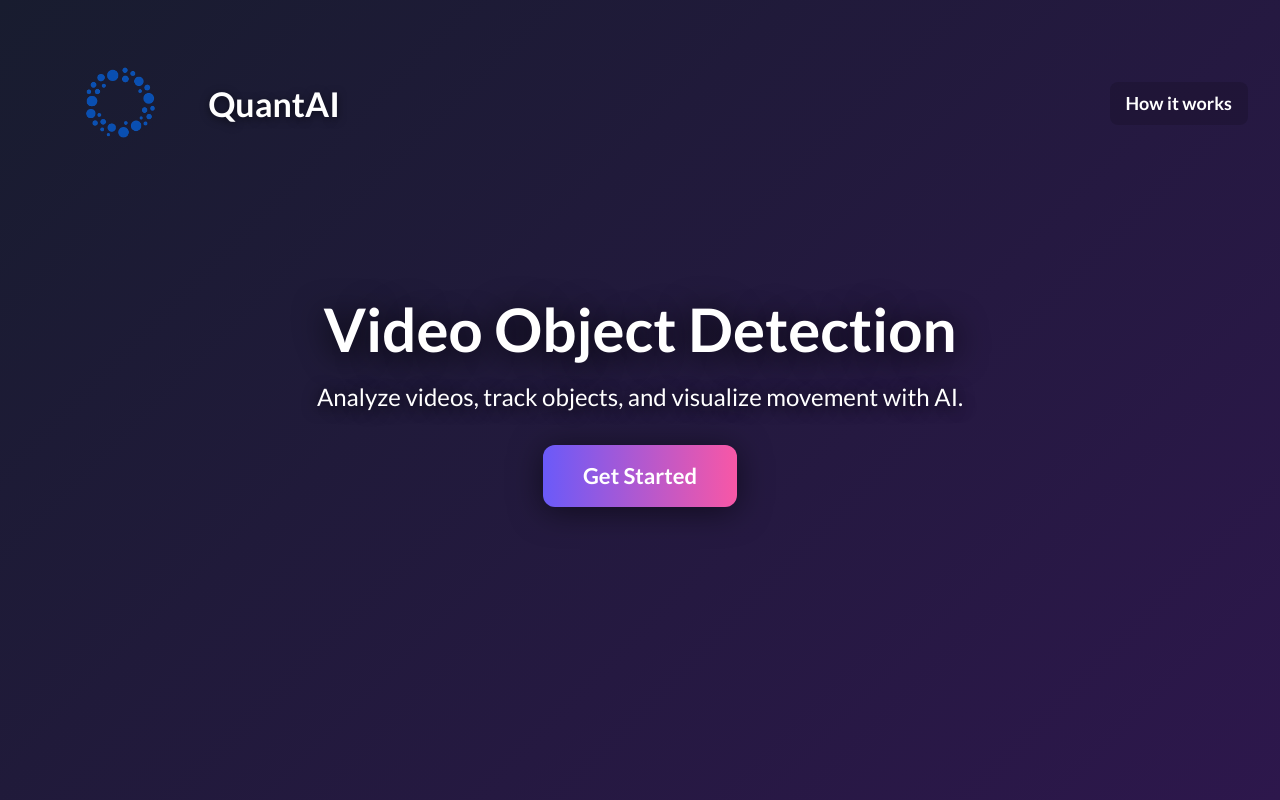
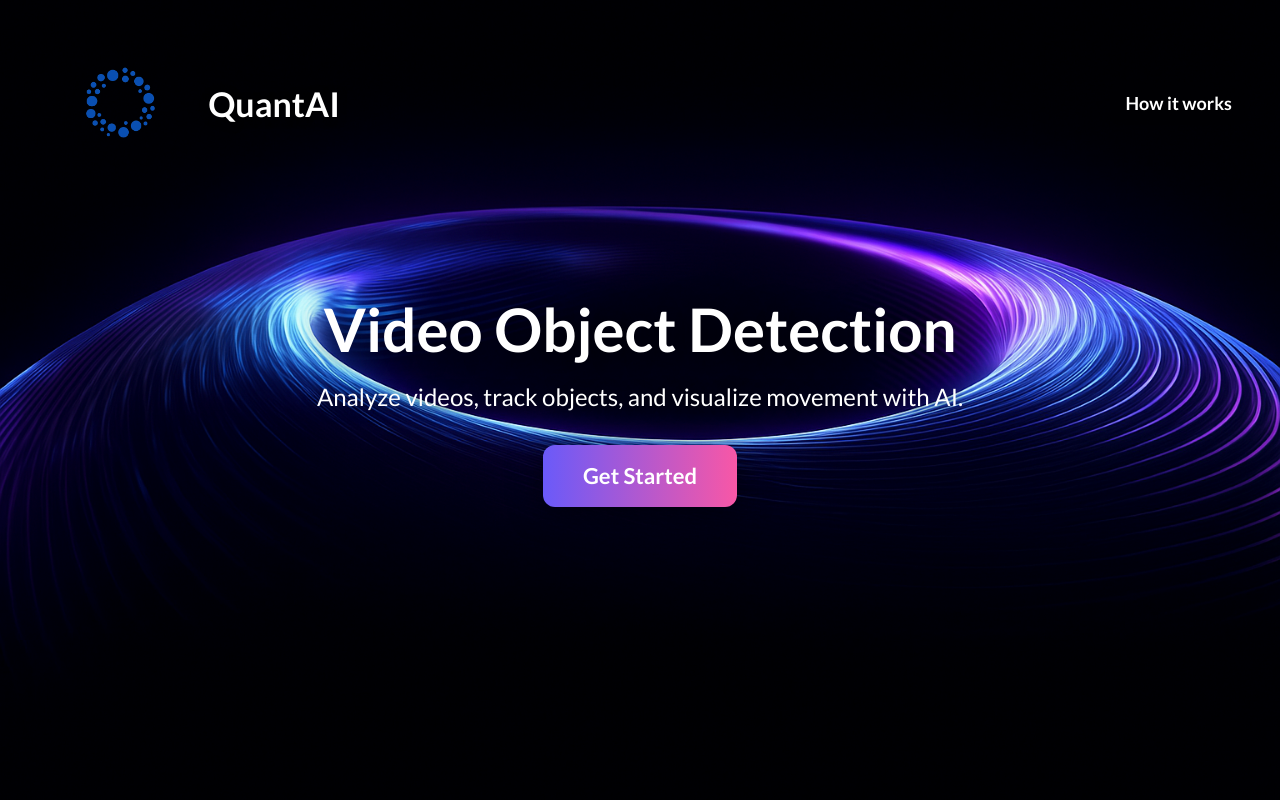
Before and after one commit to Shreesh8/Video-Detection, a React (Create React App) app in the folder frontend/: page / in a window 1280 px wide. Built offline with nearby package versions, Linux system fonts and the light colour scheme.

Commit message:
added a bg image

```diff
--- a/frontend/src/App.js
+++ b/frontend/src/App.js
@@ -27,6 +27,7 @@ import {
 import { CloudUpload as CloudUploadIcon } from "@mui/icons-material";
 import axios from "axios";
 import Logo from "./quantai_logo.png";
+import BgImage from "./bg.png";
 
 function Header({ onHowItWorksClick }) {
   return (
@@ -233,7 +234,10 @@ function WelcomePage({ onGetStarted }) {
       sx={{
         minHeight: "100vh",
         width: "100vw",
-        background: "linear-gradient(135deg, #181c2f 0%, #2d174c 100%)",
+        backgroundImage: `url(${BgImage})`,
+        backgroundSize: "cover",
+        backgroundPosition: "center",
+        backgroundRepeat: "no-repeat",
         display: "flex",
         flexDirection: "column",
         alignItems: "center",
@@ -370,7 +374,10 @@ function App() {
       sx={{
         minHeight: "100vh",
         width: "100vw",
-        background: "linear-gradient(135deg, #181c2f 0%, #2d174c 100%)",
+        backgroundImage: `url(${BgImage})`,
+        backgroundSize: "cover",
+        backgroundPosition: "center",
+        backgroundRepeat: "no-repeat",
         position: "relative",
         display: "flex",
         alignItems: "center",
```
